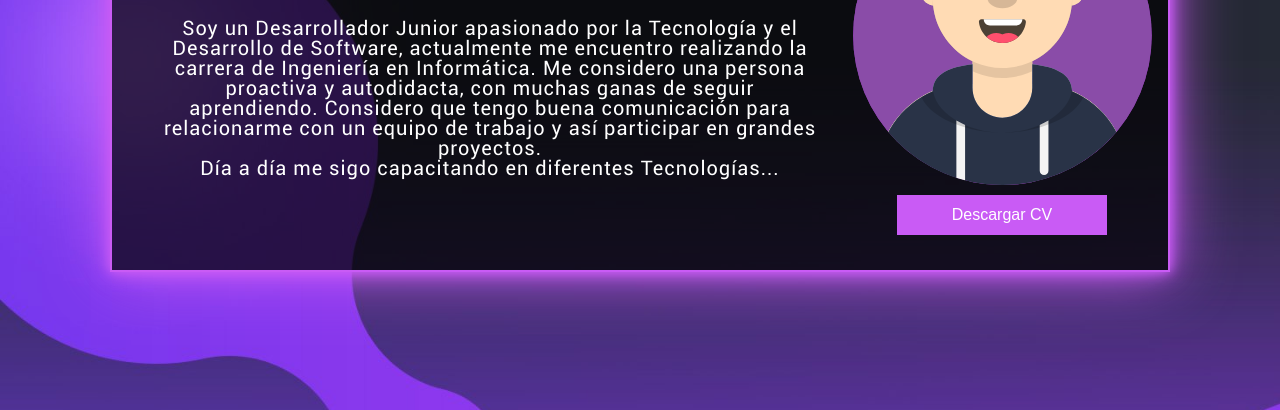
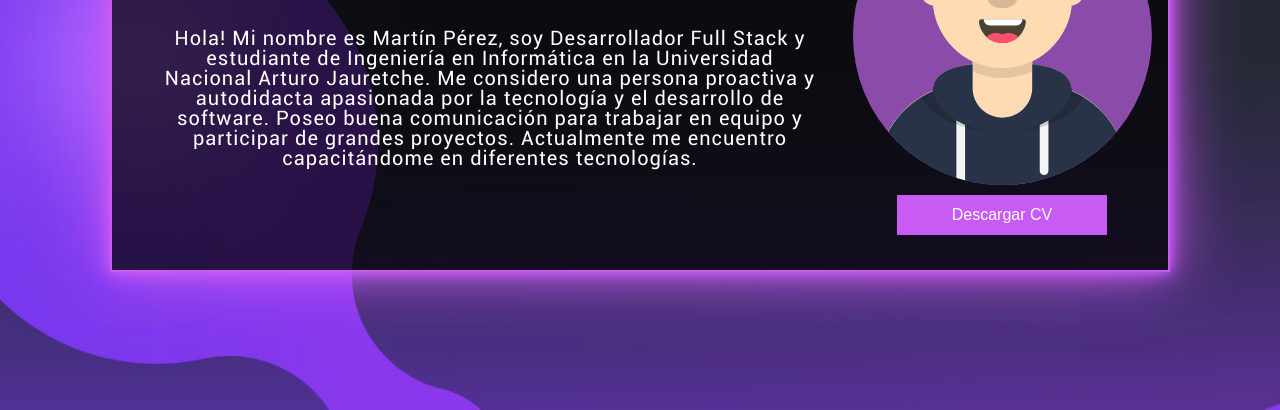
Before and after one commit to TinchoGithub/Portafolio-Martin-Perez, a plain HTML site: page about.html in a window 1280 px wide. Shown: the part 310-720 px from the top of the page. Drawn offline with Linux system fonts and the light colour scheme.

Commit message:
Actualizando cv y descripcion

```diff
--- a/about.html
+++ b/about.html
@@ -50,11 +50,15 @@
 
             <div class="info">
                 <h2 class="info__titulo" >¿ Quién soy ?</h2>
-                <p class="info__parrafo" >Soy un Desarrollador Junior apasionado por la Tecnología y el Desarrollo de Software, actualmente me encuentro realizando la carrera de Ingeniería en Informática. Me considero una persona proactiva y autodidacta, con muchas ganas de seguir aprendiendo. Considero que tengo buena comunicación para relacionarme con un equipo de trabajo y así participar en grandes proyectos. <br> Día a día me sigo capacitando en diferentes Tecnologías...</p>
+                <p class="info__parrafo" >Hola! Mi nombre es Martín Pérez, soy Desarrollador Full Stack y estudiante de Ingeniería en Informática en la Universidad Nacional Arturo Jauretche.
+                    Me considero una persona proactiva y autodidacta apasionada por la tecnología y el desarrollo de
+software. Poseo buena comunicación para trabajar en equipo y participar de grandes proyectos.
+Actualmente me encuentro capacitándome en diferentes tecnologías.
+                </p>
             </div>
             <div class="about__avatar">
                 <img class="avatar" src="./img/avatar.svg" alt="avatar">
-                <button class="boton" > <a id="descargar" href="./cv/CV-Martín Perez.pdf" download="CV Martín Perez">Descargar CV</a></button>
+                <button class="boton" > <a id="descargar" href="./cv/Martín Perez.pdf" download="CV Martín Perez">Descargar CV</a></button>
             </div>
         </section>
 
```
Also changed, not shown: 2 other files.
